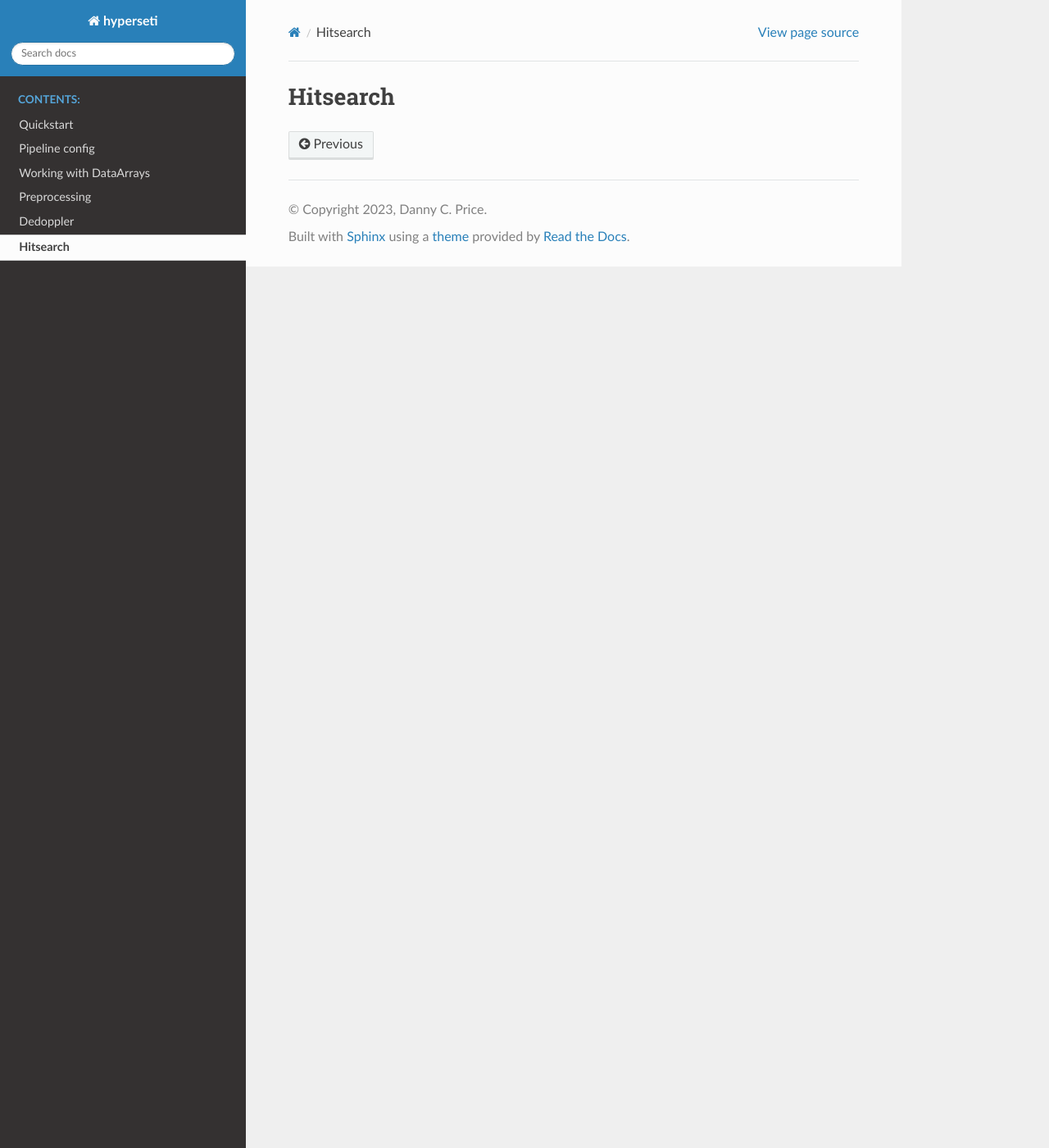
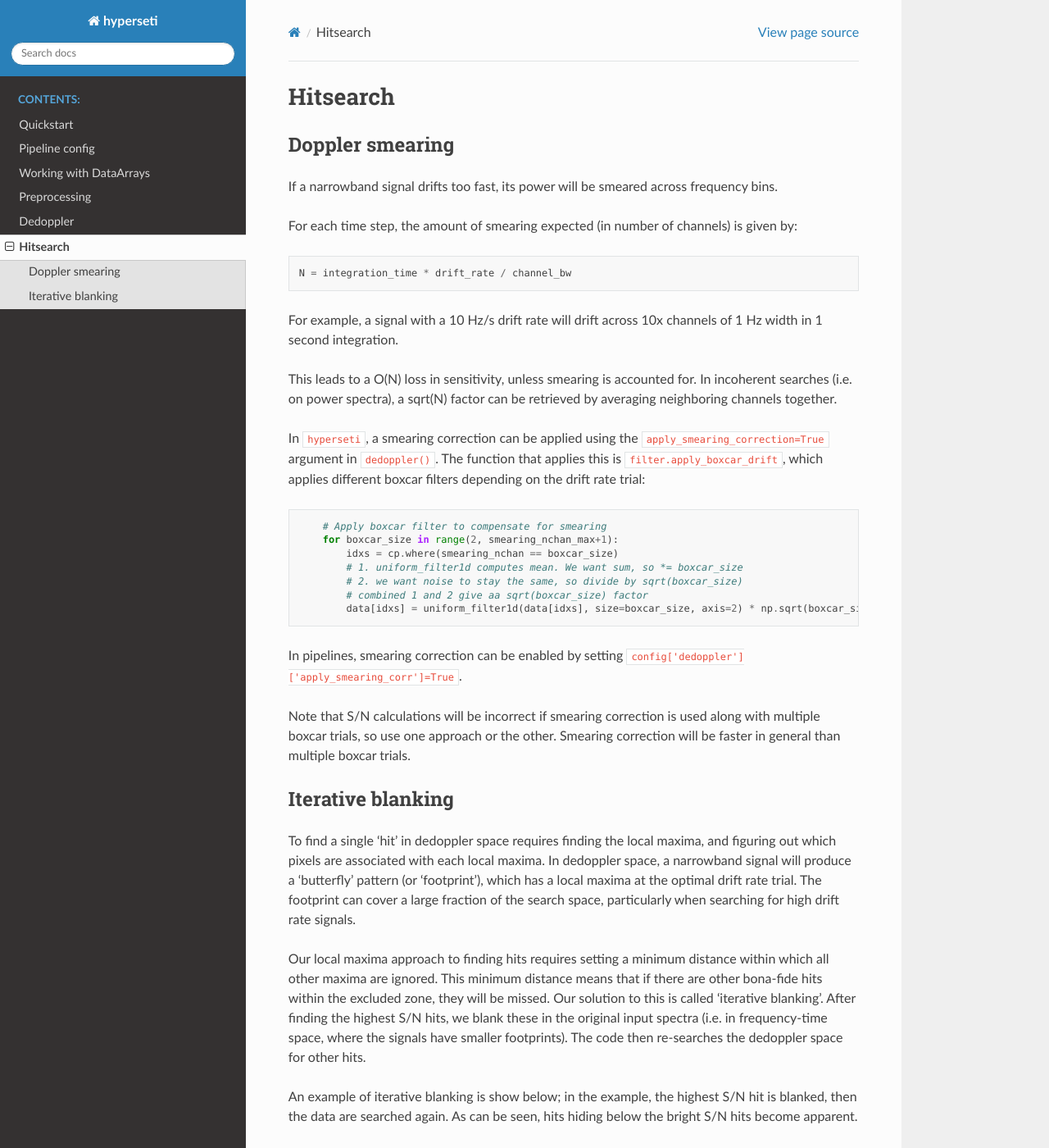
Before and after one commit to UCBerkeleySETI/hyperseti, a Sphinx documentation site: the page built from docs/pipeline/hitsearch.md, in a window 1280 px wide and 1400 px high. Shown: the whole window at 82% size. Built offline with Sphinx 7.4.7 and the Read the Docs theme 2.0.0, drawn with Linux system fonts in a browser that asks for light colours; some of the changed text lies outside the part shown.

Commit message:
Updated documentation

````diff
--- a/docs/pipeline/hitsearch.md
+++ b/docs/pipeline/hitsearch.md
@@ -1 +1,50 @@
 ## Hitsearch
+
+### Doppler smearing
+
+If a narrowband signal drifts too fast, its power will be smeared across frequency bins.
+
+For each time step, the amount of smearing expected (in number of channels) is given by:
+```
+N = integration_time * drift_rate / channel_bw
+```
+For example, a signal with a 10 Hz/s drift rate will drift across 10x channels of 1 Hz width
+in 1 second integration.
+
+This leads to a O(N) loss in sensitivity, unless smearing is accounted for. In incoherent
+searches (i.e. on power spectra), a sqrt(N) factor can be retrieved by averaging neighboring
+channels together.
+
+In `hyperseti`, a smearing correction can be applied using the `apply_smearing_correction=True`
+argument in `dedoppler()`. The function that applies this is `filter.apply_boxcar_drift`, which
+applies different boxcar filters depending on the drift rate trial:
+
+```python
+    # Apply boxcar filter to compensate for smearing
+    for boxcar_size in range(2, smearing_nchan_max+1):
+        idxs = cp.where(smearing_nchan == boxcar_size)
+        # 1. uniform_filter1d computes mean. We want sum, so *= boxcar_size
+        # 2. we want noise to stay the same, so divide by sqrt(boxcar_size)
+        # combined 1 and 2 give aa sqrt(boxcar_size) factor
+        data[idxs] = uniform_filter1d(data[idxs], size=boxcar_size, axis=2) * np.sqrt(boxcar_size)
+```
+
+In pipelines, smearing correction can be enabled by setting `config['dedoppler']['apply_smearing_corr']=True`.
+
+Note that S/N calculations will be incorrect if smearing correction is used along with multiple boxcar trials,
+so use one approach or the other. Smearing correction will be faster in general than multiple boxcar trials.
+
+
+### Iterative blanking
+
+To find a single 'hit' in dedoppler space requires finding the local maxima, and figuring out which pixels are associated with each local maxima. In dedoppler space, a narrowband signal will produce a 'butterfly' pattern
+(or 'footprint'), which has a local maxima at the optimal drift rate trial. The footprint can cover a large fraction of the search space, particularly when searching for high drift rate signals.
+
+Our local maxima approach to finding hits requires setting a minimum distance within which all other maxima are ignored. This minimum distance means that if there are other bona-fide hits within the excluded zone, they will be missed. Our solution to this is called 'iterative blanking'. After finding the highest S/N hits, we blank these in the original input spectra (i.e. in frequency-time space, where the signals have smaller footprints). The code then re-searches the dedoppler space for other hits.
+
+An example of iterative blanking is show below; in the example, the highest S/N hit is blanked, then the data are searched again. As can be seen, hits hiding below the bright S/N hits become apparent.
+
+[!Iterative-blanking](https://user-images.githubusercontent.com/713251/227689177-42e81c48-53cc-4eb9-a8f9-4cea8ce37f2e.png)
+
+Iterative blanking can be enabled by setting `config['pipeline']['n_blank']` to 1 or greater, where `n_blank` is the
+number of iterations to apply. Note that if no new hits are found after blanking, the process will stop.
````
Also changed, not shown: docs/pipeline/preprocessing.md (+28 -0 lines), docs/technotes/01_api_and_metadata.md (+5 -1 lines).
